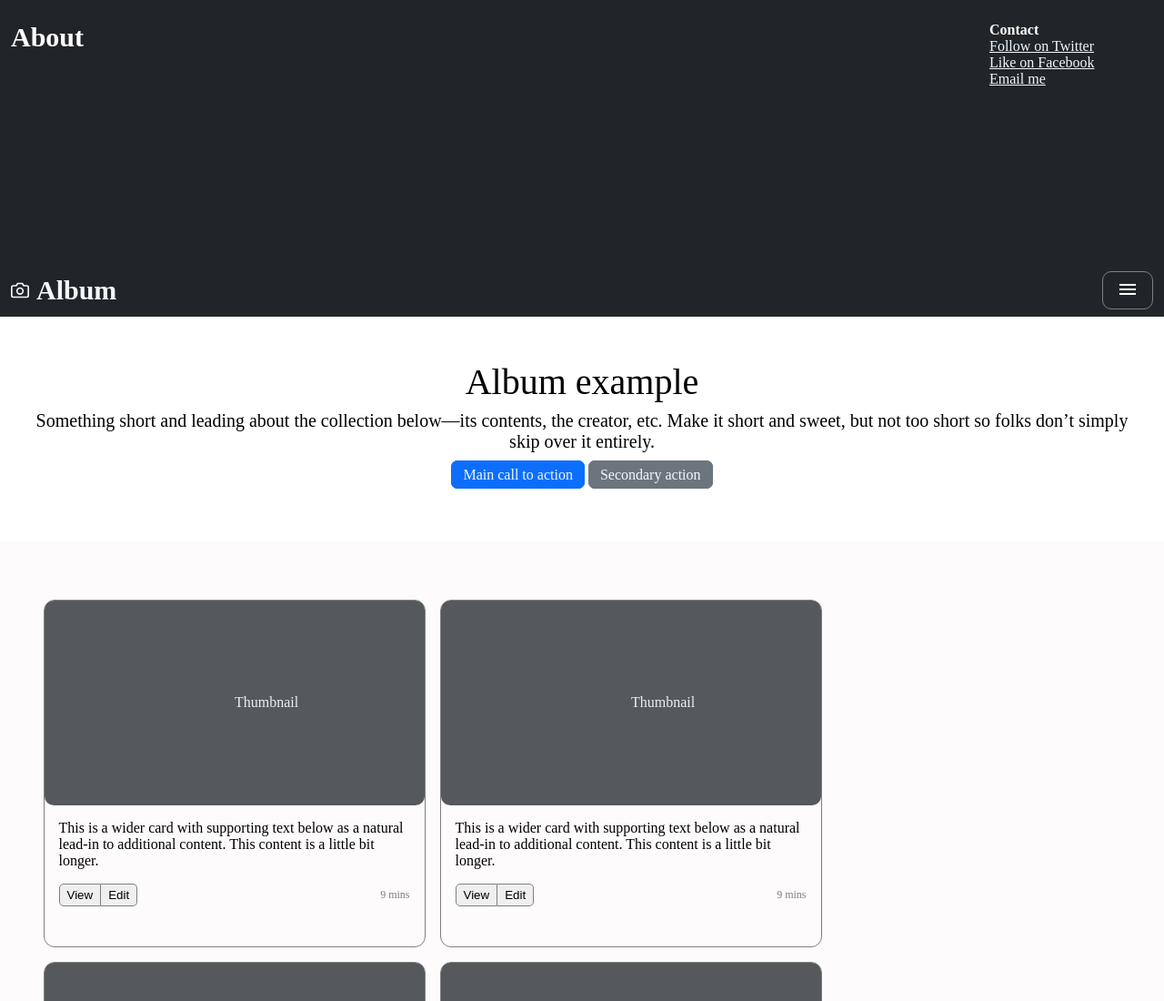
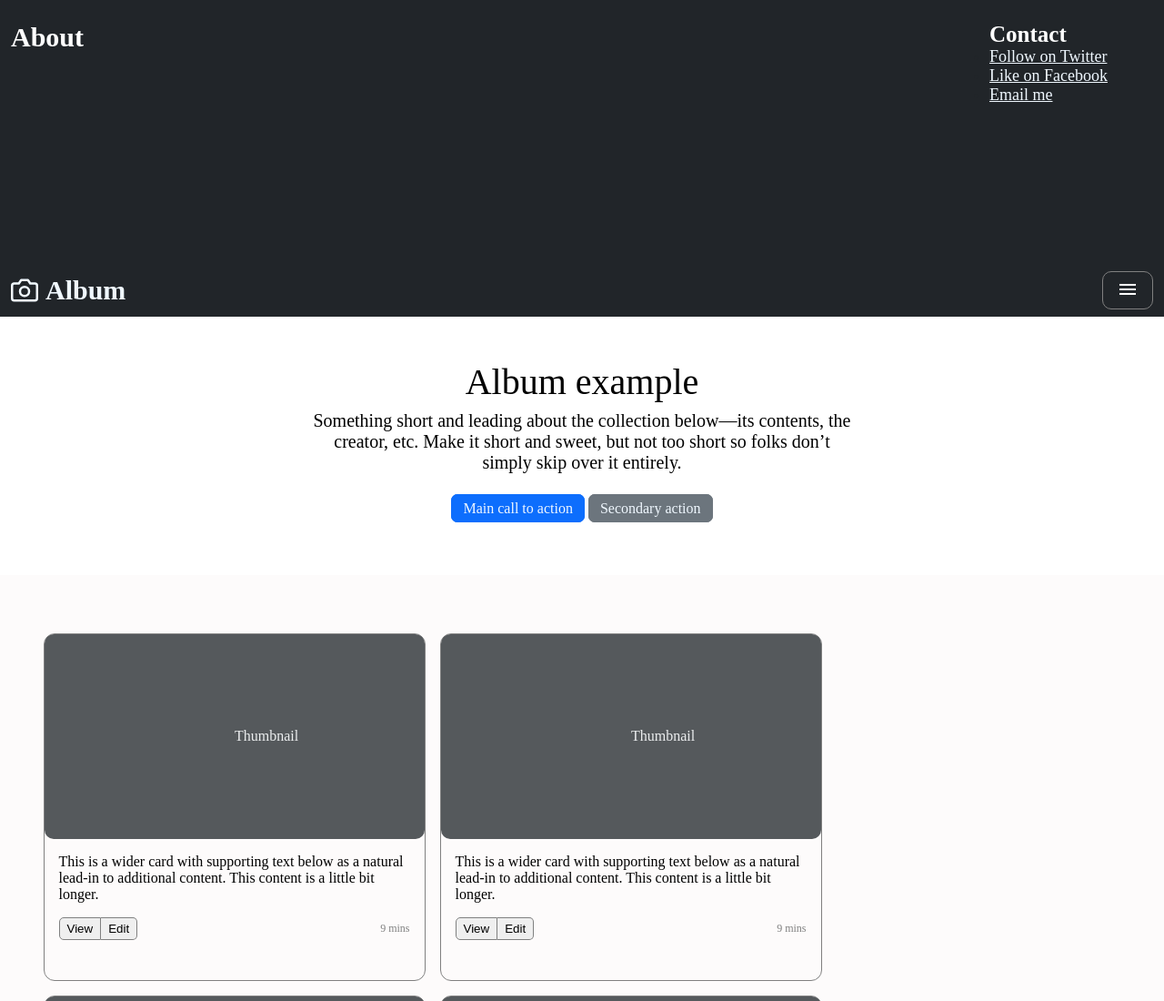
Before and after one commit to junmo-l/publishing, a plain HTML site: page cases/AlbumTemplate_HTML.html in a window 1280 px wide. Shown: the top 1100 px of the page at 91% size. Drawn offline with nearby package versions, Linux system fonts and the light colour scheme.

Commit message:
last commit

```diff
--- a/cases/AlbumTemplate_HTML.html
+++ b/cases/AlbumTemplate_HTML.html
@@ -36,7 +36,7 @@
   <div class="div-camera-area">
     <div class="div-camera-album-menu">
       <a href="https://getbootstrap.com/docs/5.2/examples/album/#" class="div-camera-album">
-        <svg class="svg-header-camera" xmlns="http://www.w3.org/2000/svg" width="20" height="20" fill="none" stroke="currentColor" stroke-linecap="round" stroke-linejoin="round" stroke-width="2" aria-hidden="true" class="" viewBox="0 0 24 24"><path d="M23 19a2 2 0 0 1-2 2H3a2 2 0 0 1-2-2V8a2 2 0 0 1 2-2h4l2-3h6l2 3h4a2 2 0 0 1 2 2z"></path><circle cx="12" cy="13" r="4"></circle></svg>
+        <svg class="svg-header-camera" xmlns="http://www.w3.org/2000/svg" width="30" height="30" fill="none" stroke="currentColor" stroke-linecap="round" stroke-linejoin="round" stroke-width="2" aria-hidden="true" class="" viewBox="0 0 24 24"><path d="M23 19a2 2 0 0 1-2 2H3a2 2 0 0 1-2-2V8a2 2 0 0 1 2-2h4l2-3h6l2 3h4a2 2 0 0 1 2 2z"></path><circle cx="12" cy="13" r="4"></circle></svg>
         <strong>Album</strong>
       </a>
 
--- a/codes/csss/css/AlbumTemplate_HTML.css
+++ b/codes/csss/css/AlbumTemplate_HTML.css
@@ -7,7 +7,6 @@
 
 /* 상단 네비 하이드바 */
 .navbarHeader {
-
     background-color: #212529;
     color: white;
 }
@@ -32,6 +31,7 @@ li > a{
 
 /* 헤더 콘텍트 리스트 아이콘 */
 li {
+    font-size: 18px;
     color: #212529;
 }
 
@@ -45,6 +45,7 @@ li {
 
 /* 헤더 컨텍트 속성 */
 .div-header-contact{
+    font-size: 25px;
     padding: 24px 12px;
     width: 180px;
     height: 242px;
@@ -137,7 +138,10 @@ li {
 }
 
 .p-main-hide{
-    margin: 0px 0px 16px;
+    width: 600px;
+    margin-right: auto;
+    margin-left: auto;
+    margin-bottom: 30px;
     font-size: 1.25rem;
     font-weight: 300;
 }
```
